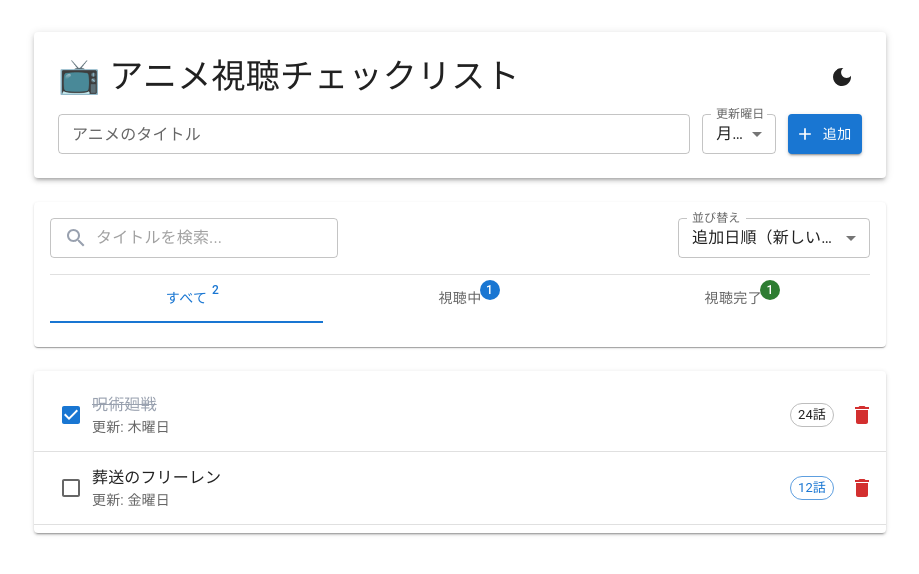
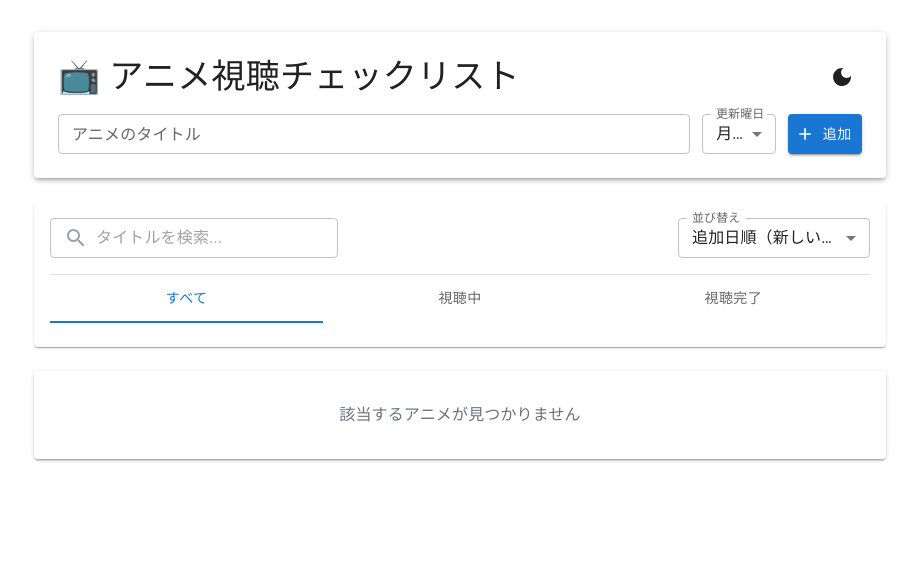
Before and after one commit to kiriboshiradish/mui-practice, a React (Vite) app: page / in a window 1280 px wide. Shown: the top 574 px of the page, without its empty margins (180-1099 px from the left). Built offline with nearby package versions, Linux system fonts and the light colour scheme.

Commit message:
初期サンプルアニメを削除

```diff
--- a/src/App.tsx
+++ b/src/App.tsx
@@ -68,11 +68,8 @@ export default function App() {
     severity: 'success',
   });
 
-  // 初期サンプルデータ
-  const [animeList, setAnimeList] = useState<AnimeItem[]>([
-    { id: '1', title: '葬送のフリーレン', checked: false, episode: 12, broadcastDay: '金曜日', createdAt: 1 },
-    { id: '2', title: '呪術廻戦', checked: true, episode: 24, broadcastDay: '木曜日', createdAt: 2 },
-  ]);
+  // 初期アニメリスト(空)
+  const [animeList, setAnimeList] = useState<AnimeItem[]>([]);
 
   // テーマ切り替え (ダークモード / ライトモード)
   const theme = useMemo(
```
